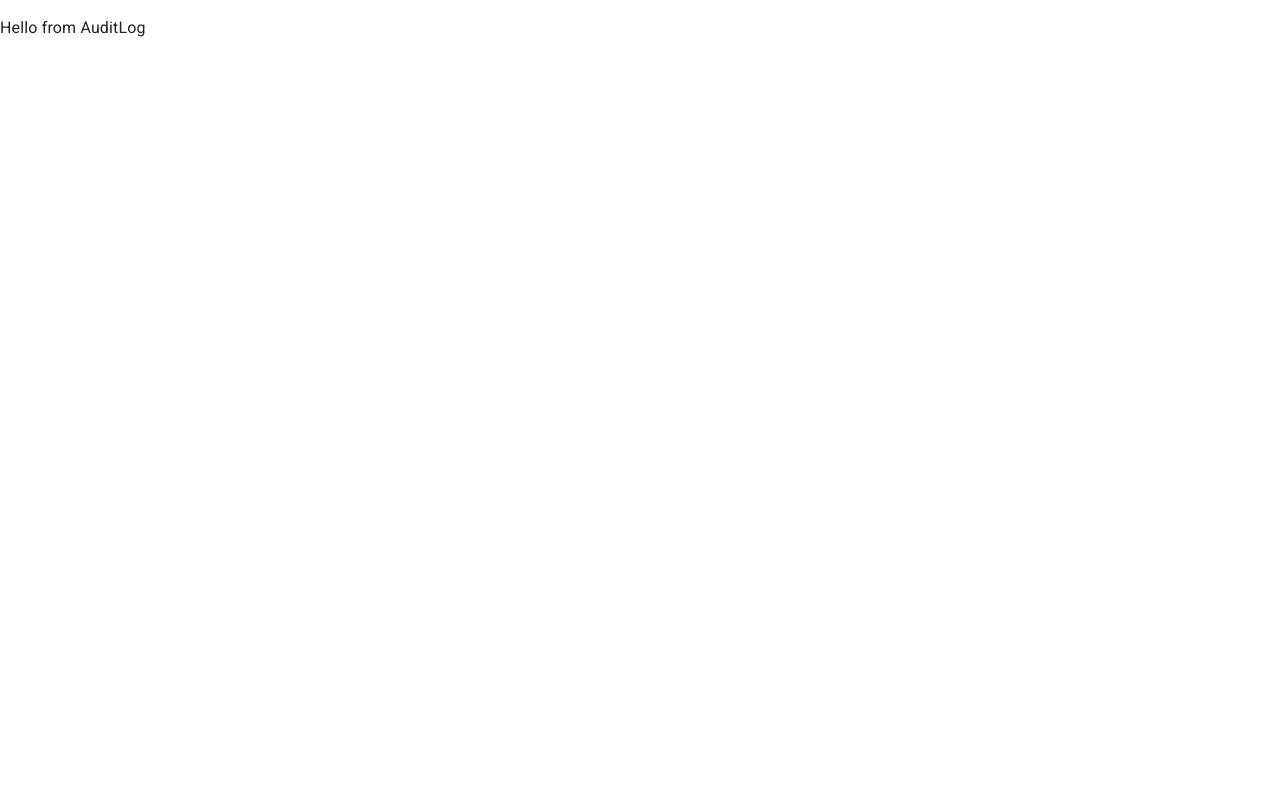
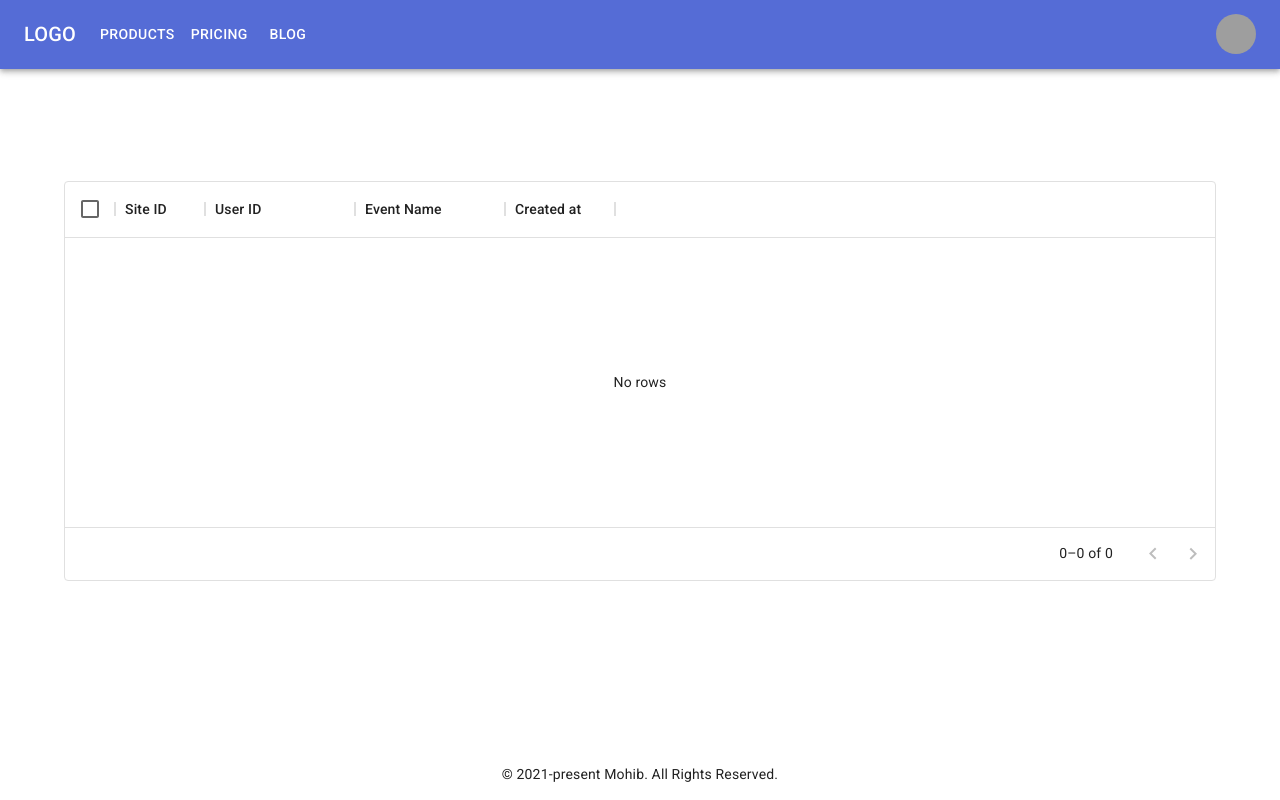
Before and after one commit to mbmohib/audit-log, a React (Create React App) app: page / in a window 1280 px wide. Built offline with nearby package versions, Linux system fonts and the light colour scheme; grey boxes are pictures that could not be loaded.

Commit message:
NEW: add audit log ui

```diff
--- a/package.json
+++ b/package.json
@@ -8,6 +8,7 @@
     "@fontsource/roboto": "^4.5.3",
     "@mui/icons-material": "^5.4.1",
     "@mui/material": "^5.4.1",
+    "@mui/x-data-grid": "^5.5.1",
     "axios": "^0.25.0",
     "classnames": "^2.3.1",
     "framer-motion": "^6.2.3",
--- a/src/components/footer.tsx
+++ b/src/components/footer.tsx
@@ -1,3 +1,11 @@
+import { Box, Typography } from '@mui/material';
+
 export default function Footer() {
-  return <p>Hello from Footer</p>;
+  return (
+    <Box py={2}>
+      <Typography variant="body2">
+        © 2021-present Mohib. All Rights Reserved.
+      </Typography>
+    </Box>
+  );
 }
--- a/src/components/header.tsx
+++ b/src/components/header.tsx
@@ -1,3 +1,144 @@
-export default function Header() {
-  return <p>Hello from Header</p>;
-}
+import MenuIcon from '@mui/icons-material/Menu';
+import AppBar from '@mui/material/AppBar';
+import Avatar from '@mui/material/Avatar';
+import Box from '@mui/material/Box';
+import Button from '@mui/material/Button';
+import Container from '@mui/material/Container';
+import IconButton from '@mui/material/IconButton';
+import Menu from '@mui/material/Menu';
+import MenuItem from '@mui/material/MenuItem';
+import Toolbar from '@mui/material/Toolbar';
+import Tooltip from '@mui/material/Tooltip';
+import Typography from '@mui/material/Typography';
+import * as React from 'react';
+
+const pages = ['Products', 'Pricing', 'Blog'];
+const settings = ['Profile', 'Account', 'Dashboard', 'Logout'];
+
+const ResponsiveAppBar = () => {
+  const [anchorElNav, setAnchorElNav] = React.useState<null | HTMLElement>(
+    null,
+  );
+  const [anchorElUser, setAnchorElUser] = React.useState<null | HTMLElement>(
+    null,
+  );
+
+  const handleOpenNavMenu = (event: React.MouseEvent<HTMLElement>) => {
+    setAnchorElNav(event.currentTarget);
+  };
+  const handleOpenUserMenu = (event: React.MouseEvent<HTMLElement>) => {
+    setAnchorElUser(event.currentTarget);
+  };
+
+  const handleCloseNavMenu = () => {
+    setAnchorElNav(null);
+  };
+
+  const handleCloseUserMenu = () => {
+    setAnchorElUser(null);
+  };
+
+  return (
+    <AppBar position="static">
+      <Container maxWidth="xl">
+        <Toolbar disableGutters>
+          <Typography
+            variant="h6"
+            noWrap
+            component="div"
+            sx={{ mr: 2, display: { xs: 'none', md: 'flex' } }}
+          >
+            LOGO
+          </Typography>
+
+          <Box sx={{ flexGrow: 1, display: { xs: 'flex', md: 'none' } }}>
+            <IconButton
+              size="large"
+              aria-label="account of current user"
+              aria-controls="menu-appbar"
+              aria-haspopup="true"
+              onClick={handleOpenNavMenu}
+              color="inherit"
+            >
+              <MenuIcon />
+            </IconButton>
+            <Menu
+              id="menu-appbar"
+              anchorEl={anchorElNav}
+              anchorOrigin={{
+                vertical: 'bottom',
+                horizontal: 'left',
+              }}
+              keepMounted
+              transformOrigin={{
+                vertical: 'top',
+                horizontal: 'left',
+              }}
+              open={Boolean(anchorElNav)}
+              onClose={handleCloseNavMenu}
+              sx={{
+                display: { xs: 'block', md: 'none' },
+              }}
+            >
+              {pages.map(page => (
+                <MenuItem key={page} onClick={handleCloseNavMenu}>
+                  <Typography textAlign="center">{page}</Typography>
+                </MenuItem>
+              ))}
+            </Menu>
+          </Box>
+          <Typography
+            variant="h6"
+            noWrap
+            component="div"
+            sx={{ flexGrow: 1, display: { xs: 'flex', md: 'none' } }}
+          >
+            LOGO
+          </Typography>
+          <Box sx={{ flexGrow: 1, display: { xs: 'none', md: 'flex' } }}>
+            {pages.map(page => (
+              <Button
+                key={page}
+                onClick={handleCloseNavMenu}
+                sx={{ my: 2, color: 'white', display: 'block' }}
+              >
+                {page}
+              </Button>
+            ))}
+          </Box>
+
+          <Box sx={{ flexGrow: 0 }}>
+            <Tooltip title="Open settings">
+              <IconButton onClick={handleOpenUserMenu} sx={{ p: 0 }}>
+                <Avatar alt="Remy Sharp" src="/static/images/avatar/2.jpg" />
+              </IconButton>
+            </Tooltip>
+            <Menu
+              sx={{ mt: '45px' }}
+              id="menu-appbar"
+              anchorEl={anchorElUser}
+              anchorOrigin={{
+                vertical: 'top',
+                horizontal: 'right',
+              }}
+              keepMounted
+              transformOrigin={{
+                vertical: 'top',
+                horizontal: 'right',
+              }}
+              open={Boolean(anchorElUser)}
+              onClose={handleCloseUserMenu}
+            >
+              {settings.map(setting => (
+                <MenuItem key={setting} onClick={handleCloseUserMenu}>
+                  <Typography textAlign="center">{setting}</Typography>
+                </MenuItem>
+              ))}
+            </Menu>
+          </Box>
+        </Toolbar>
+      </Container>
+    </AppBar>
+  );
+};
+export default ResponsiveAppBar;
--- a/src/components/index.ts
+++ b/src/components/index.ts
@@ -1,2 +1,3 @@
-export { default as header } from './header';
-export { default as footer } from './footer';
+export { default as Header } from './header';
+export { default as Footer } from './footer';
+export { default as Layout } from './layout';
--- /dev/null
+++ b/src/components/layout.tsx
@@ -0,0 +1,24 @@
+import Box from '@mui/material/Box';
+
+import { Footer, Header } from '.';
+
+type LayoutProps = {
+  children: React.ReactNode;
+};
+
+export default function Layout({ children }: LayoutProps) {
+  return (
+    <Box
+      display="flex"
+      minHeight="100vh"
+      alignItems="center"
+      flexDirection="column"
+    >
+      <Header />
+      <Box flexGrow="1" width="100%" mt={6}>
+        {children}
+      </Box>
+      <Footer />
+    </Box>
+  );
+}
--- a/src/screens/audit-log.tsx
+++ b/src/screens/audit-log.tsx
@@ -1,3 +1,47 @@
-export default function AuditLog() {
-  return <p>Hello from AuditLog</p>;
+import { Box, Container } from '@mui/material';
+import { DataGrid, GridColDef, GridValueGetterParams } from '@mui/x-data-grid';
+
+import { Layout } from '../components';
+
+const columns: GridColDef[] = [
+  { field: 'siteId', headerName: 'Site ID', width: 90 },
+  {
+    field: 'userId',
+    headerName: 'User ID',
+    width: 150,
+  },
+  {
+    field: 'eventName',
+    headerName: 'Event Name',
+    width: 150,
+  },
+  {
+    field: 'timestamp',
+    headerName: 'Created at',
+    type: 'date',
+    width: 110,
+    valueGetter: (params: GridValueGetterParams) =>
+      `${params.row.firstName || ''} ${params.row.lastName || ''}`,
+  },
+];
+
+const rows: AuditLog = [];
+
+export default function DataGridDemo() {
+  return (
+    <Layout>
+      <Container>
+        <Box mt={8} height={400} width="100%">
+          <DataGrid
+            rows={rows}
+            columns={columns}
+            pageSize={5}
+            rowsPerPageOptions={[5]}
+            checkboxSelection
+            disableSelectionOnClick
+          />
+        </Box>
+      </Container>
+    </Layout>
+  );
 }
--- a/src/types/audit-log.d.ts
+++ b/src/types/audit-log.d.ts
@@ -1,3 +1,6 @@
 interface AuditLog {
-  id: string;
+  siteId: string;
+  userId: string;
+  eventName: string;
+  timestamp: string;
 }
```
Also changed, not shown: src/mocks/db/audit-log.db.ts (added), 1 other file (tests, documents, lock files or other folders).
